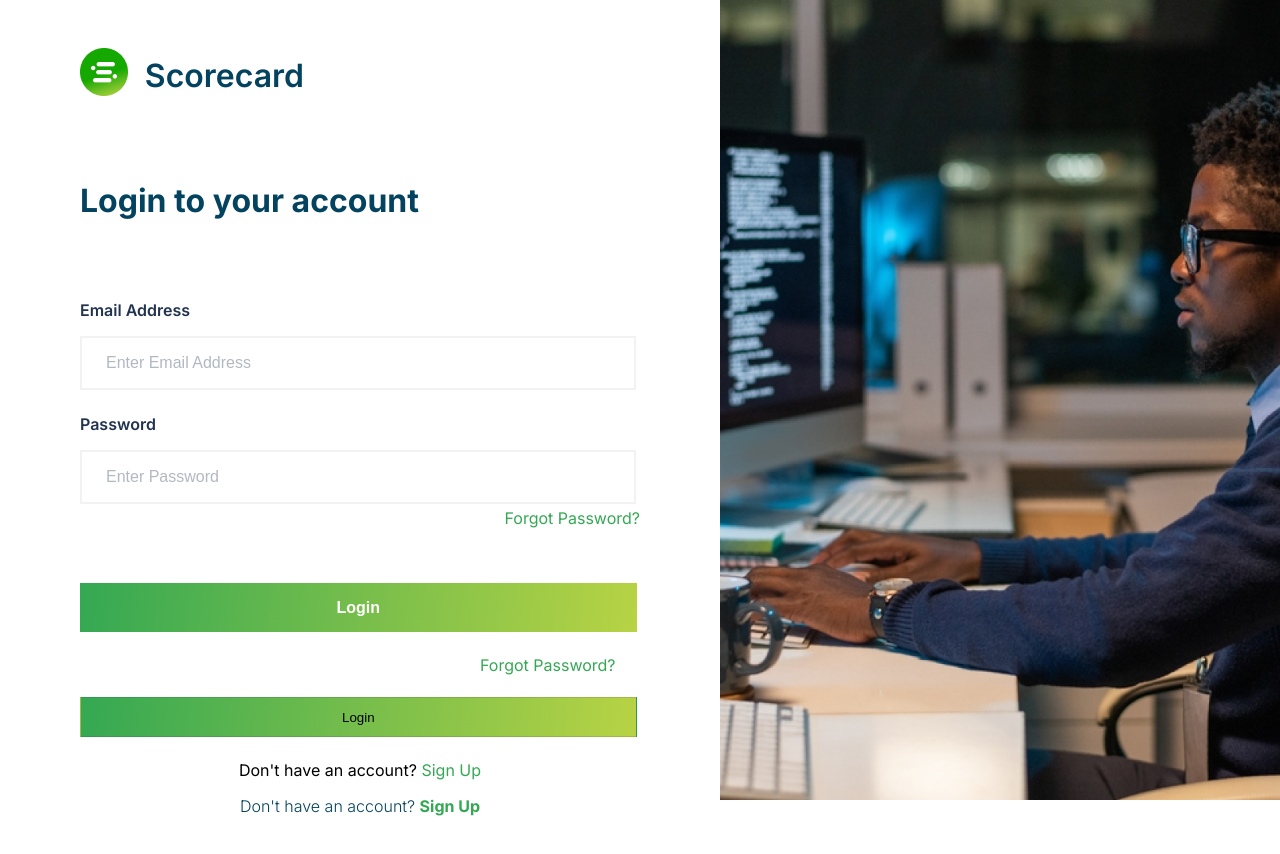
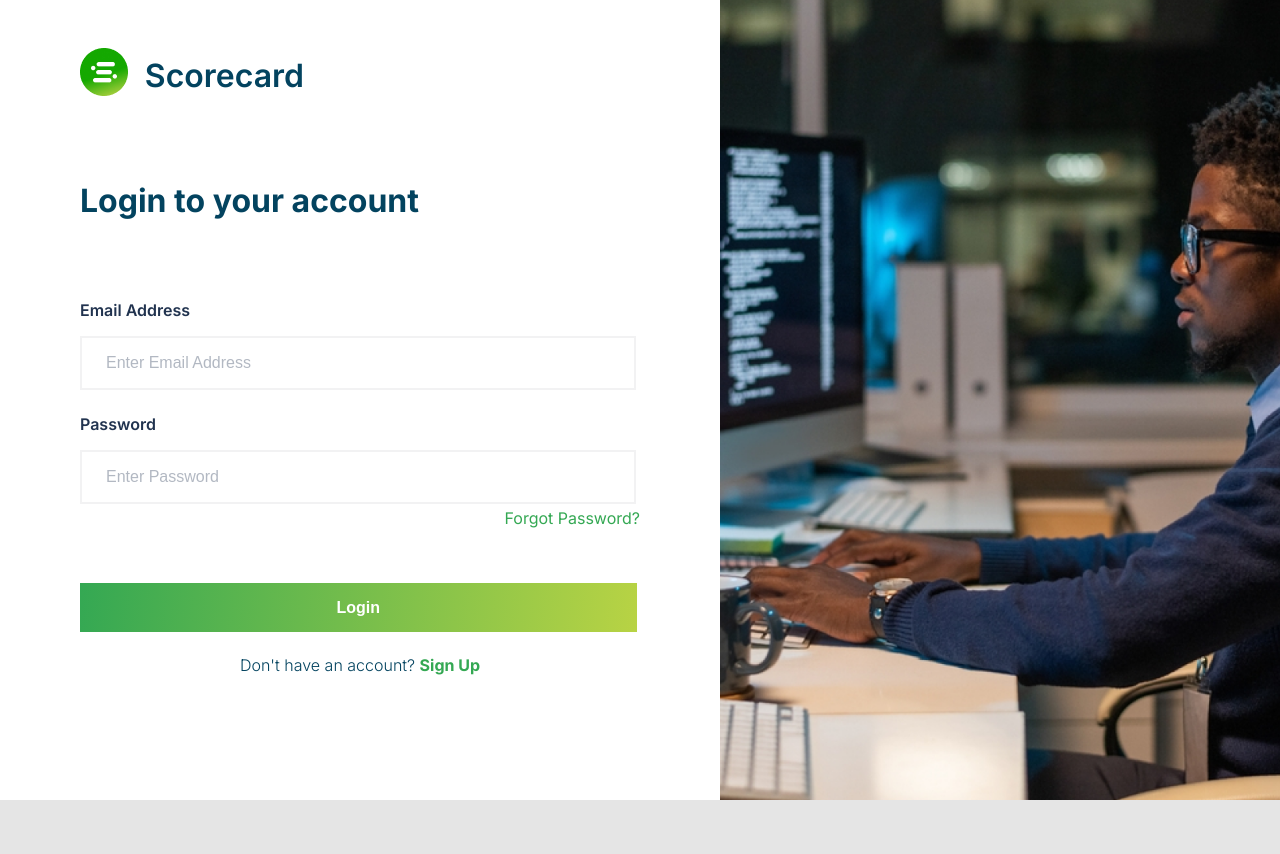
Before and after one commit to Amaechi747/Scorecard-Frontend, a React (Create React App) app: page /login in a window 1280 px wide. Shown: the top 854 px of the page. After the commit the page ends 804 px from the top, so only its background shows below. Built offline with nearby package versions, Linux system fonts and the light colour scheme.

Commit message:
restructured

```diff
--- a/src/App.tsx
+++ b/src/App.tsx
@@ -1,6 +1,6 @@
 import { Routes, Route } from "react-router-dom"
 import { AdminDashboard, ChangePassword, ForgetPassword,Login,ResetPassword, SuperAdminSignUp } from "./pages"
-import { AuthenticationBody } from './component';
+// import { AuthenticationBody } from './component';
 
 
 function App(): JSX.Element {
@@ -11,10 +11,9 @@ function App(): JSX.Element {
         <Route path="/admin" element={<AdminDashboard />} />
         <Route path="/change-password" element={<ChangePassword />} />
         <Route path="/forgot-password" element={<ForgetPassword />} />
-        {/* <Route path="/login" element={<Login />} /> */}
         <Route path="/reset-password/:token" element={<ResetPassword />} />
         <Route path="/superadmin-signup" element={<SuperAdminSignUp />} />
-        <Route path="/login" element={<AuthenticationBody />} />
+        <Route path="/login" element={<Login />} />
       </Routes>
     </div>
   );
--- a/src/component/AuthenticationBody.tsx
+++ /dev/null
@@ -1,46 +0,0 @@
-import * as React from 'react';
-import { LoginHeading } from '../styling/css';
-import AuthenticationLeft from "./AuthenticationLeft";
-import AuthenticationRight from "./AuthenticationRight";
-import ScorecardLogo from './ScorecardLogo';
-import { Link } from "react-router-dom";
-import AuthenticationButton from './AuthenticationButton';
-
-
-interface IAuthenticationBodyProps {
-}
-
-const AuthenticationBody: React.FunctionComponent<IAuthenticationBodyProps> = (props) => {
-    return (
-        <>
-            <div style={{ display: 'flex', backgroundColor: '#fff' }}>
-
-                <div style={{ flex: '1', margin: "3rem 5rem" }}>
-                    <ScorecardLogo />
-                    <LoginHeading>Login to your account</LoginHeading>
-
-                    <AuthenticationLeft />
-
-                    <p style={{paddingLeft: "25rem" }}><Link to="/forget-password" style={{textDecoration: "none", color: "#34A853"}}>Forgot Password?</Link></p>
-                    <AuthenticationButton text="Login" />
-                    <p style={{textAlign: "center"}}>Don't have an account? <Link to="/sign-up" style={{textDecoration: "none", color: "#34A853"}}>Sign Up</Link></p>
-
-                    <p style={{
-                        textAlign: "center",
-                        fontWeight: '300',
-                        color: '#03435F'
-                    }}>Don't have an account? <Link to="/sign-up" style={{
-                        textDecoration: "none",
-                        color: "#34A853",
-                        fontWeight: '800'}}>Sign Up</Link></p>
-                </div >
-
-    <div style={{ flex: "1" }}>
-        <AuthenticationRight />
-    </div>
-            </div >
-        </>
-    );
-};
-
-export default AuthenticationBody;
--- a/src/component/index.ts
+++ b/src/component/index.ts
@@ -2,8 +2,10 @@ export { default as FormInput } from "./FormInput";
 export { default as Form } from "./Form";
 export { default as Card } from "./Card";
 export { default as FormButton } from "./FormButton";
-export { default as AuthenticationBody } from "./AuthenticationBody"
 export { default as AuthenticationInput } from "./AuthenticationInput"
 export { default as AuthenticationButton } from "./AuthenticationButton"
+export { default as AuthenticationLeft} from "./AuthenticationLeft"
+export { default as AuthenticationRight } from "./AuthenticationRight"
+export { default as ScorecardLogo} from "./ScorecardLogo"
 export { default as AuthInput } from "./AuthInput";
 export { default as AuthButton } from "./AuthButton"
--- a/src/pages/Login.tsx
+++ b/src/pages/Login.tsx
@@ -1,20 +1,44 @@
-import React, { FC } from 'react'
-import {FormInput, Form} from '../component'
-import {Heading, Paragraph } from '../styling/css'
-import axios from 'axios';
-
-type LoginProps = {}
-
-const Login: FC = (props: LoginProps) => {
-  return (
-    <div style={{display: 'flex'}}>
-      <div style={{flex: '1'}}>
+import * as React from 'react';
+import { LoginHeading } from '../styling/css';
+import { AuthenticationLeft, AuthenticationRight, ScorecardLogo } from "../component";
+import { Link } from "react-router-dom";
 
 
-      </div>
-      <div style={{flex: '1'}}></div>
-    </div>
-  )
+interface IAuthenticationBodyProps {
 }
 
+const Login: React.FunctionComponent<IAuthenticationBodyProps> = (props) => {
+  return (
+    <>
+      <div style={{ display: 'flex', backgroundColor: '#fff' }}>
+
+        <div style={{ flex: '1', margin: "3rem 5rem" }}>
+          <ScorecardLogo />
+          <LoginHeading>Login to your account</LoginHeading>
+
+          <AuthenticationLeft />
+
+          {/* <p style={{paddingLeft: "25rem" }}><Link to="/forget-password" style={{textDecoration: "none", color: "#34A853"}}>Forgot Password?</Link></p>
+                    <AuthenticationButton text="Login" />
+                    <p style={{textAlign: "center"}}>Don't have an account? <Link to="/sign-up" style={{textDecoration: "none", color: "#34A853"}}>Sign Up</Link></p> */}
+
+          <p style={{
+            textAlign: "center",
+            fontWeight: '300',
+            color: '#03435F'
+          }}>Don't have an account? <Link to="/sign-up" style={{
+            textDecoration: "none",
+            color: "#34A853",
+            fontWeight: '800'
+          }}>Sign Up</Link></p>
+        </div >
+
+        <div style={{ flex: "1" }}>
+          <AuthenticationRight />
+        </div>
+      </div >
+    </>
+  );
+};
+
 export default Login;
```
Also changed, not shown: src/component/Layout.tsx (added, +16 -0 lines).
